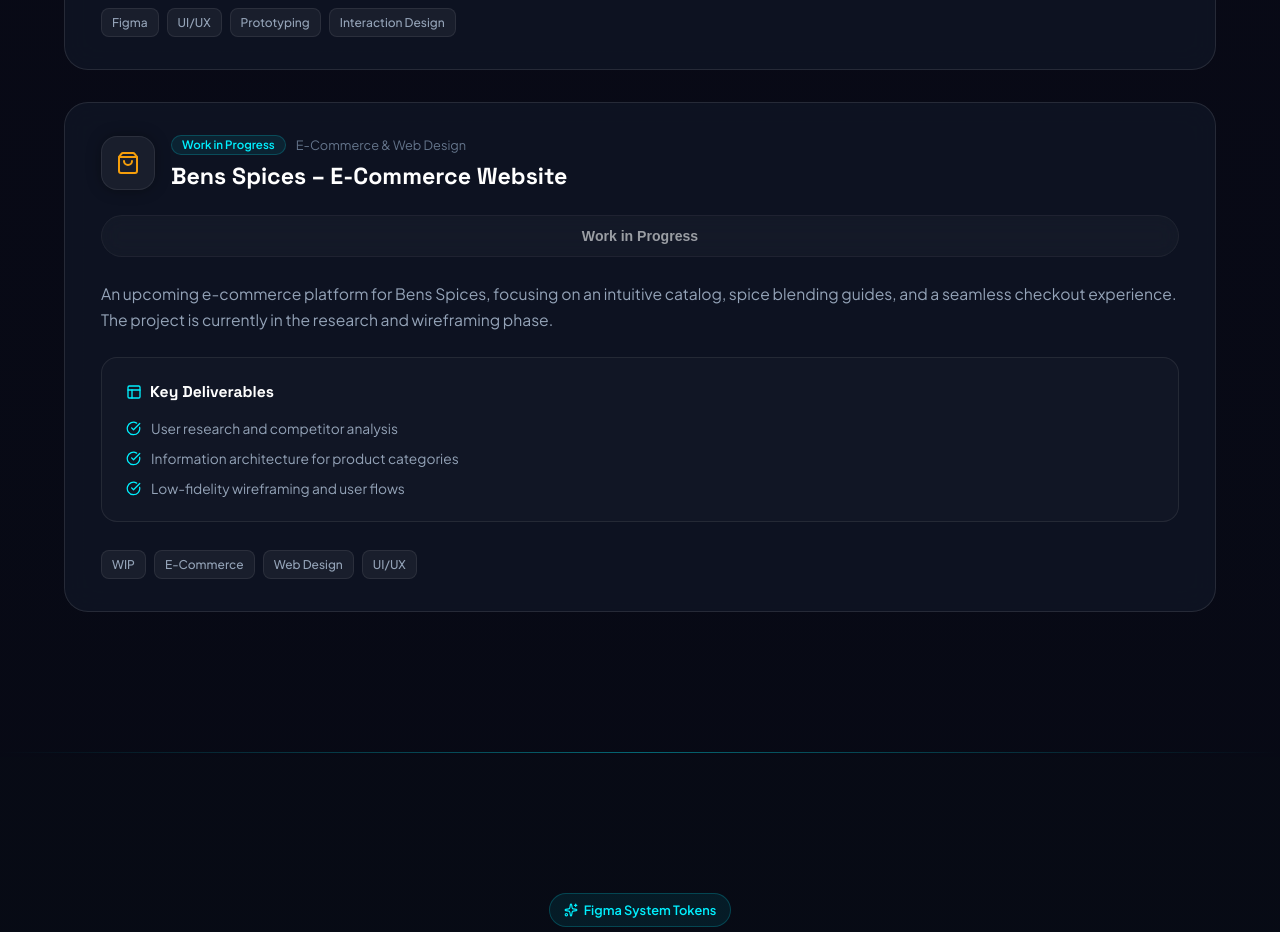
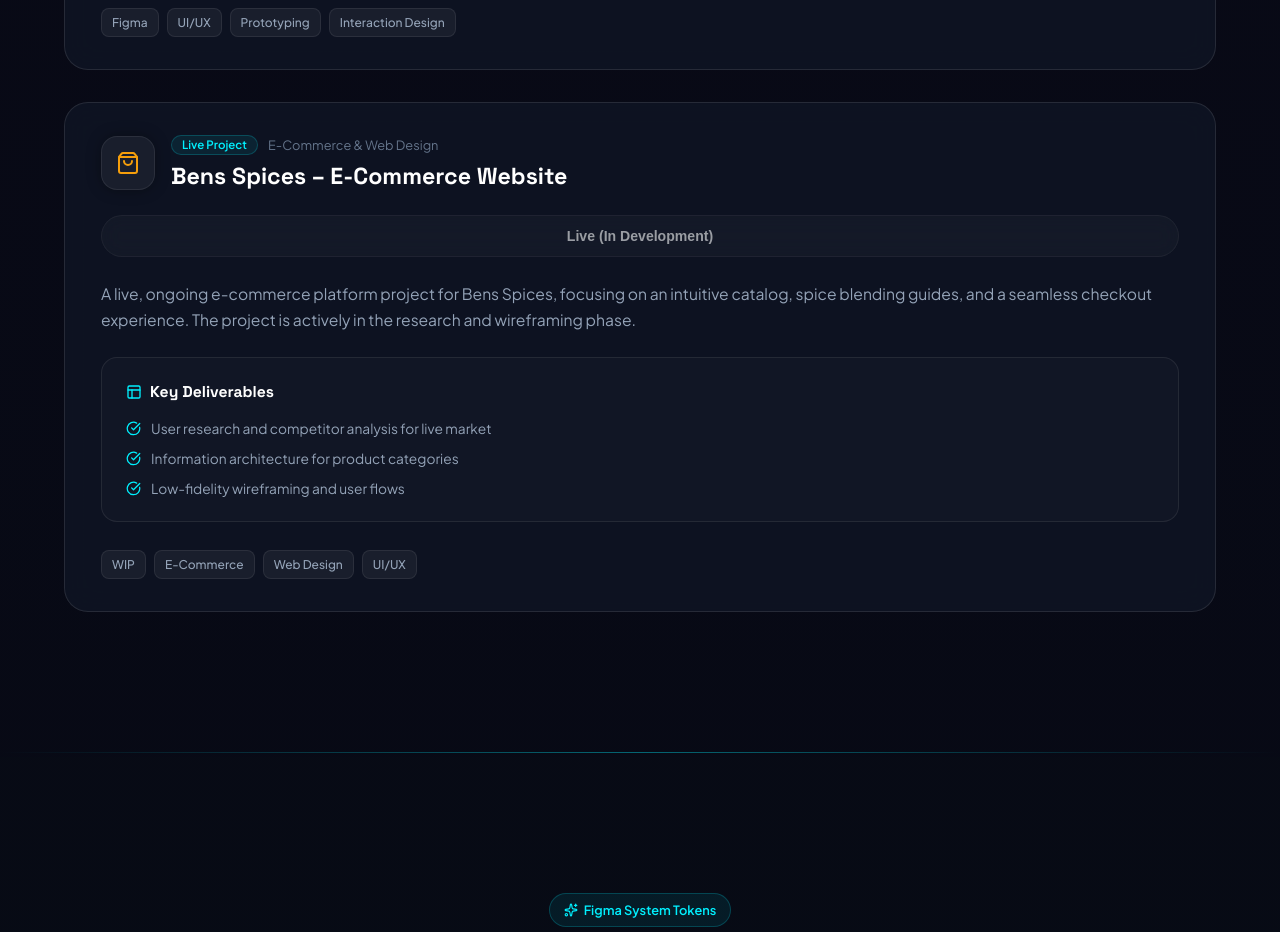
Before and after one commit to blackmorego/Blesson-Sunil-Portfolio, a React (Vite) app: page / in a window 1280 px wide. Shown: the part 4980-5912 px from the top of the page. Built offline with nearby package versions, Linux system fonts and the light colour scheme; no server answers.

Commit message:
Update Bens Spices to reflect it is a live project

```diff
--- a/src/components/Projects.jsx
+++ b/src/components/Projects.jsx
@@ -150,14 +150,14 @@
       title: 'Bens Spices – E-Commerce Website',
       category: 'web',
       categoryLabel: 'E-Commerce & Web Design',
-      type: 'Work in Progress',
+      type: 'Live Project',
       inProgress: true,
       icon: <ShoppingBag size={24} color="#f59e0b" />,
-      badge: 'Coming Soon',
+      badge: 'Active Live Project',
       description:
-        'An upcoming e-commerce platform for Bens Spices, focusing on an intuitive catalog, spice blending guides, and a seamless checkout experience. The project is currently in the research and wireframing phase.',
+        'A live, ongoing e-commerce platform project for Bens Spices, focusing on an intuitive catalog, spice blending guides, and a seamless checkout experience. The project is actively in the research and wireframing phase.',
       deliverables: [
-        'User research and competitor analysis',
+        'User research and competitor analysis for live market',
         'Information architecture for product categories',
         'Low-fidelity wireframing and user flows',
       ],
@@ -317,7 +317,7 @@
                       flex: '1 1 auto',
                     }}
                   >
-                    <span>Work in Progress</span>
+                    <span>{project.type === 'Live Project' ? 'Live (In Development)' : 'Work in Progress'}</span>
                   </button>
                 ) : (
                   <button
```
